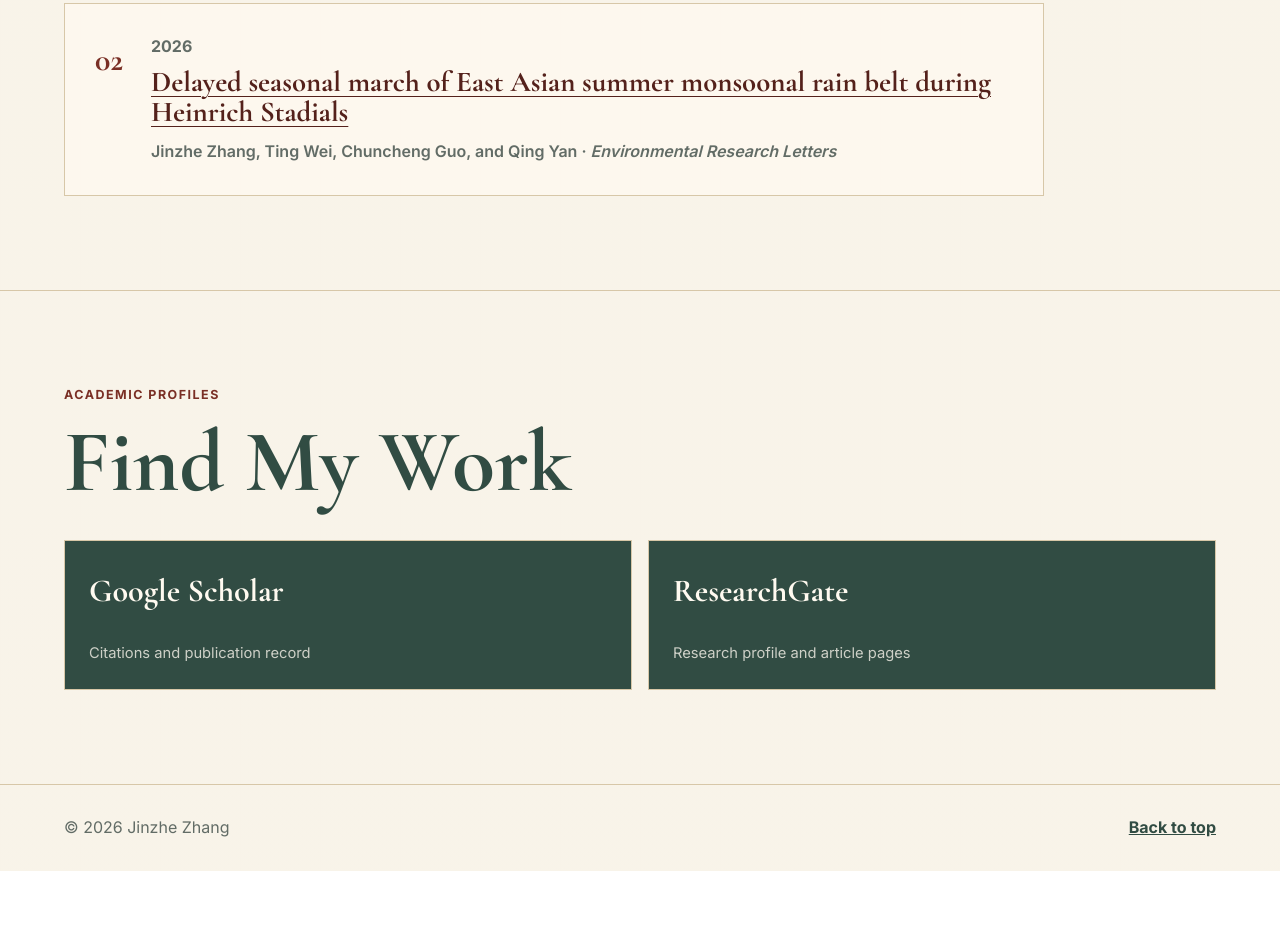
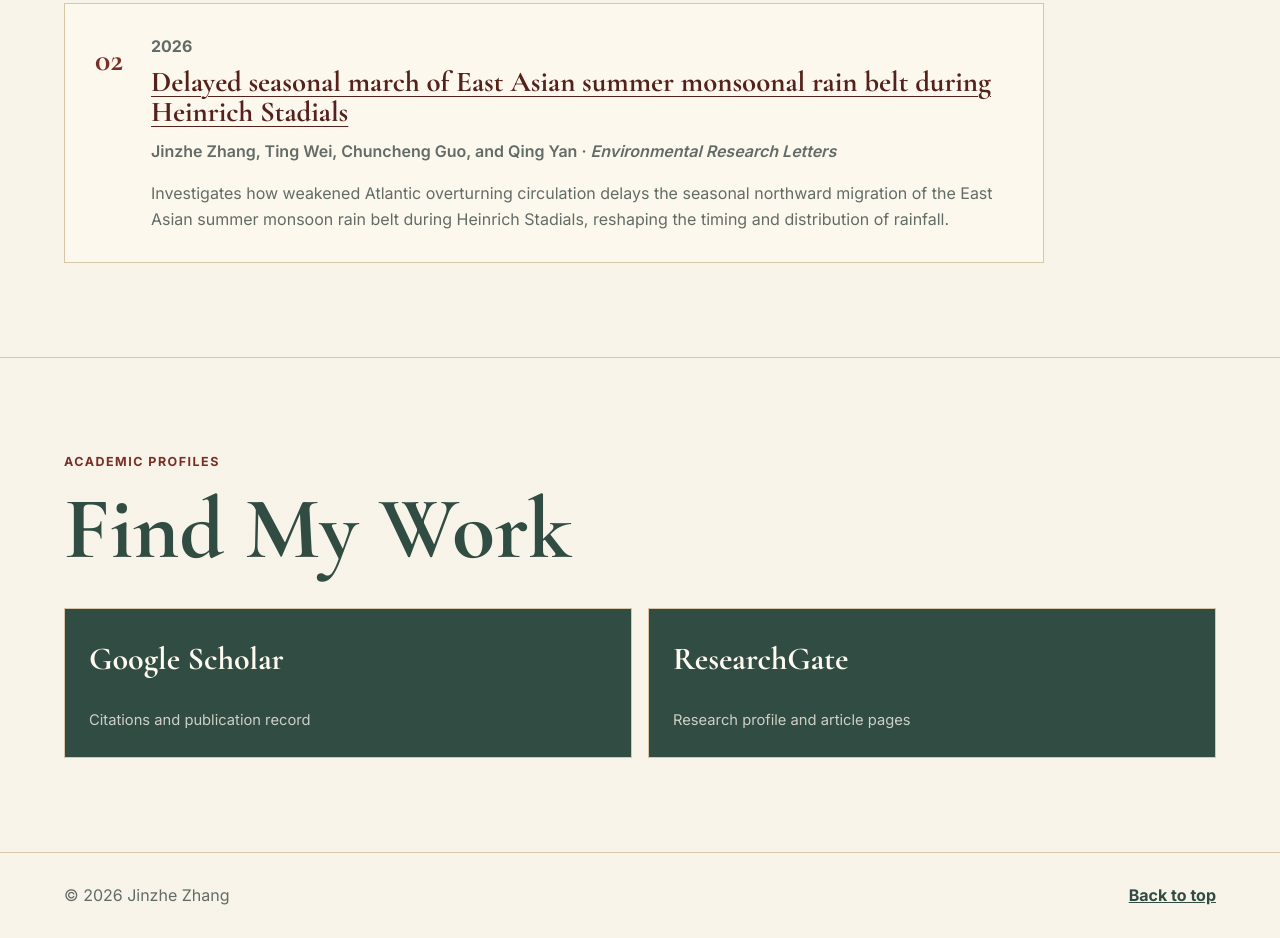
Before and after one commit to Zhangjzh2021/Zhangjzh2021.github.io, a plain HTML site: page index.html in a window 1280 px wide. Shown: the part 2857-3795 px from the top of the page. Before the commit the page ends 3728 px from the top, so only its background shows below. Drawn offline with nearby package versions, Linux system fonts and the light colour scheme.

Commit message:
Add description for Heinrich Stadials monsoon article

```diff
--- a/index.html
+++ b/index.html
@@ -136,6 +136,7 @@
               <p class="pub-year">2026</p>
               <h3><a href="https://iopscience.iop.org/article/10.1088/1748-9326/aebcfb">Delayed seasonal march of East Asian summer monsoonal rain belt during Heinrich Stadials</a></h3>
               <p class="pub-meta">Jinzhe Zhang, Ting Wei, Chuncheng Guo, and Qing Yan · <em>Environmental Research Letters</em></p>
+              <p>Investigates how weakened Atlantic overturning circulation delays the seasonal northward migration of the East Asian summer monsoon rain belt during Heinrich Stadials, reshaping the timing and distribution of rainfall.</p>
             </article>
           </li>
         </ol>
```
